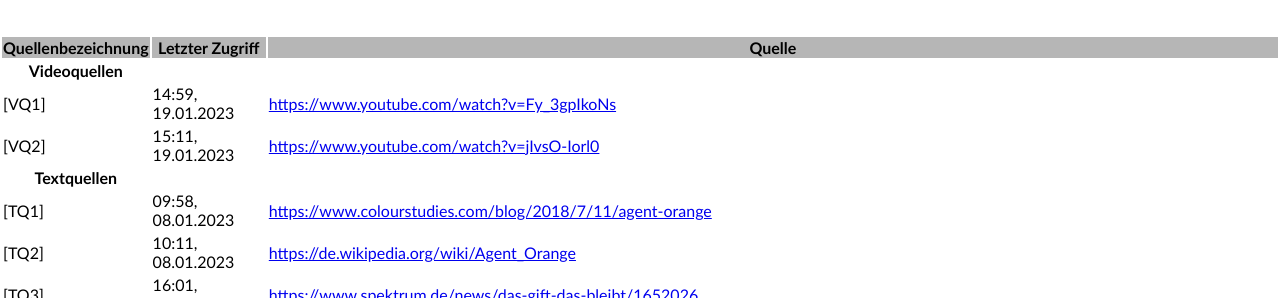
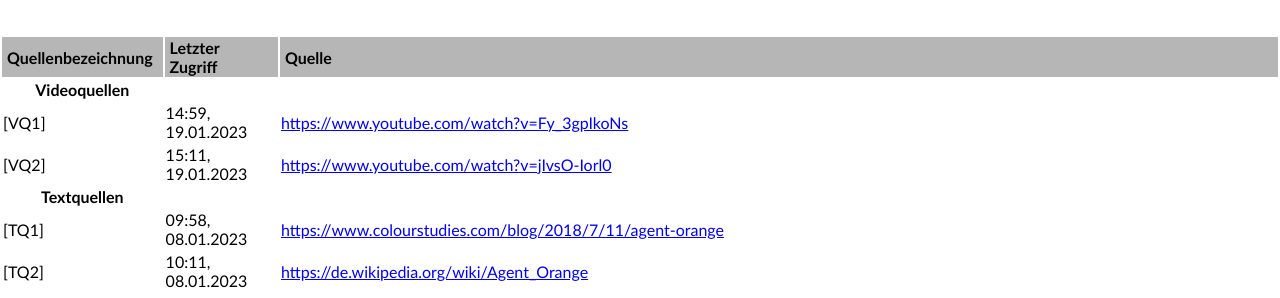
Before and after one commit to Borjan-Valchanov/borjan-valchanov.github.io, a plain HTML site: page msa23/index.html in a window 1280 px wide. Shown: the part 502-800 px from the top of the page. Drawn offline with Linux system fonts and the light colour scheme.

Commit message:
Made table head labels be left-aligned

```diff
--- a/msa23/index.html
+++ b/msa23/index.html
@@ -18,7 +18,7 @@
 
 		<div id="sources-table-div">
 			<table id="sources-table">
-<tr id="table-head"><th>Quellenbezeichnung</th><th>Letzter Zugriff</th><th>Quelle</th></tr>
+<tr id="table-head"><th id="table-head-item">Quellenbezeichnung</th><th id="table-head-item">Letzter Zugriff</th><th id="table-head-item">Quelle</th></tr>
 <tr><th>Videoquellen</th><th></th><th></th></tr>
 <tr><td>[VQ1]</td>	<td>14:59, 19.01.2023</td>	<td><a href="https://www.youtube.com/watch?v=Fy_3gpIkoNs">https://www.youtube.com/watch?v=Fy_3gpIkoNs</a></td></tr>
 <tr><td>[VQ2]</td>	<td>15:11, 19.01.2023</td>	<td><a href="https://www.youtube.com/watch?v=jIvsO-Iorl0">https://www.youtube.com/watch?v=jIvsO-Iorl0</a></td></tr>
--- a/msa23/style.css
+++ b/msa23/style.css
@@ -41,6 +41,12 @@
 
 #table-head {
 	background-color: #b6b6b6;
+	text-align: left;
+}
+
+#table-head-item {
+	padding-left: 5px;
+	padding-right: 10px;
 }
 
 body {
```
